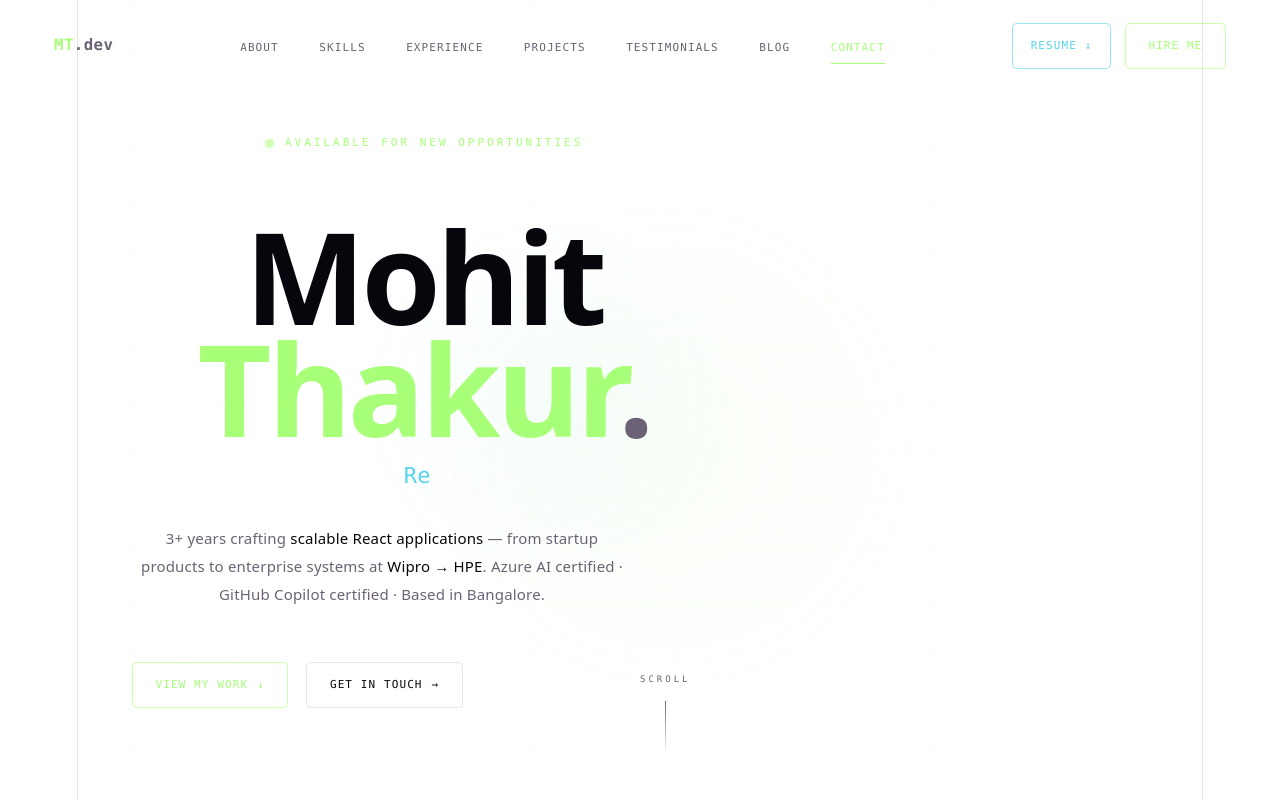
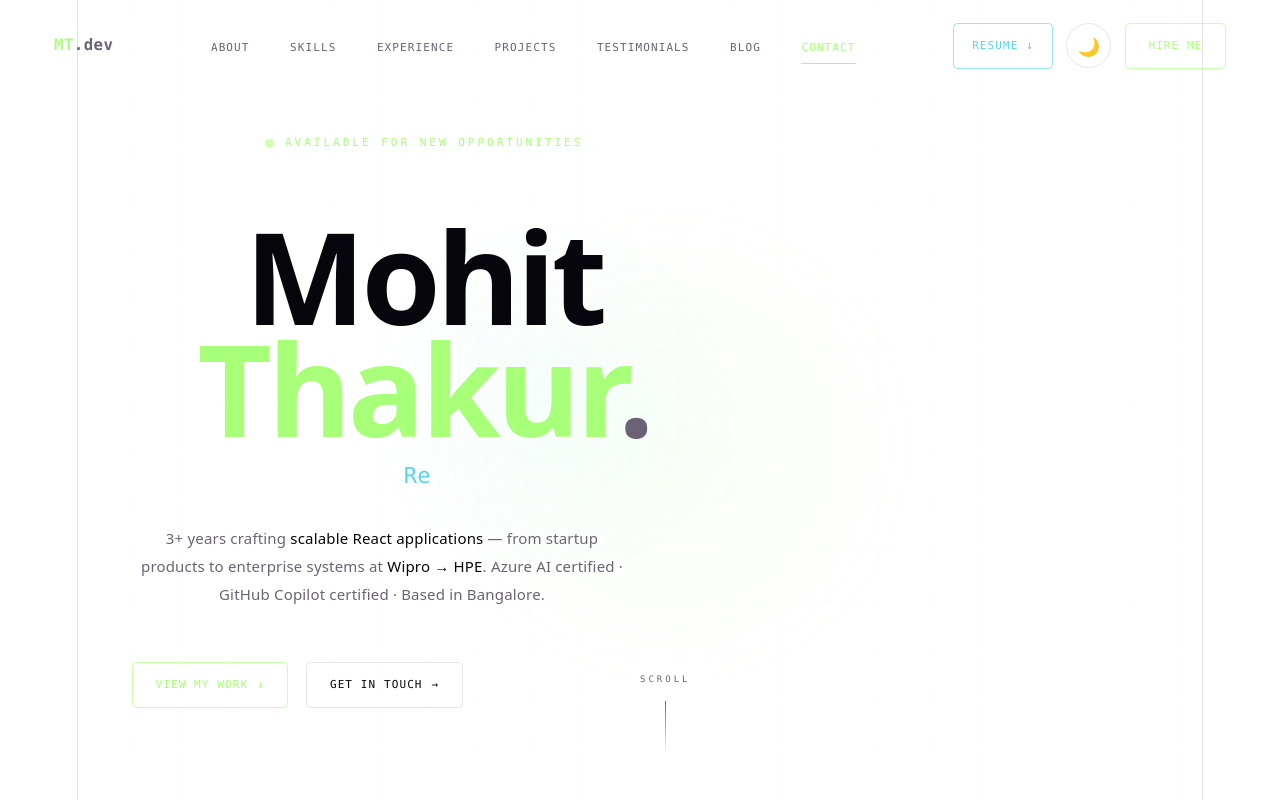
Before and after one commit to mohitthakur22/portfolio1, a React app: page / in a window 1280 px wide. Shown: the top 800 px of the page. Built offline with nearby package versions, Linux system fonts and the light colour scheme; the HTML template or start-up script is replaced by a standard one.

Commit message:
dark mode

```diff
--- a/src/Navbar.jsx
+++ b/src/Navbar.jsx
@@ -76,14 +76,14 @@ export default function Navbar() {
         >
           Resume ↓
         </a>
-        {/* <button
+        <button
           onClick={toggleTheme}
           className="flex items-center justify-center w-10 h-10 rounded-full border border-border
             hover:border-lime/50 transition-colors duration-200"
           title="Toggle Dark Mode"
         >
           {isDark ? '☀️' : '🌙'}
-        </button> */}
+        </button>
         <a
           href={`mailto:${personal.email}`}
           className="font-mono text-[11px] tracking-widest uppercase
@@ -119,9 +119,9 @@ export default function Navbar() {
           ))}
           <div className="flex gap-2 pt-2 border-t border-border">
             <a href={resumeUrl} download="Mohit_Thakur_Resume.pdf" className="btn-cyan flex-1 justify-center text-center">Resume</a>
-            {/* <button onClick={toggleTheme} className="px-3 py-2 rounded border border-border hover:bg-surface">
+            <button onClick={toggleTheme} className="px-3 py-2 rounded border border-border hover:bg-surface">
               {isDark ? '☀️' : '🌙'}
-            </button> */}
+            </button>
           </div>
           <a href={`mailto:${personal.email}`} className="btn-lime mt-2 w-full justify-center">Hire Me</a>
         </div>
```
